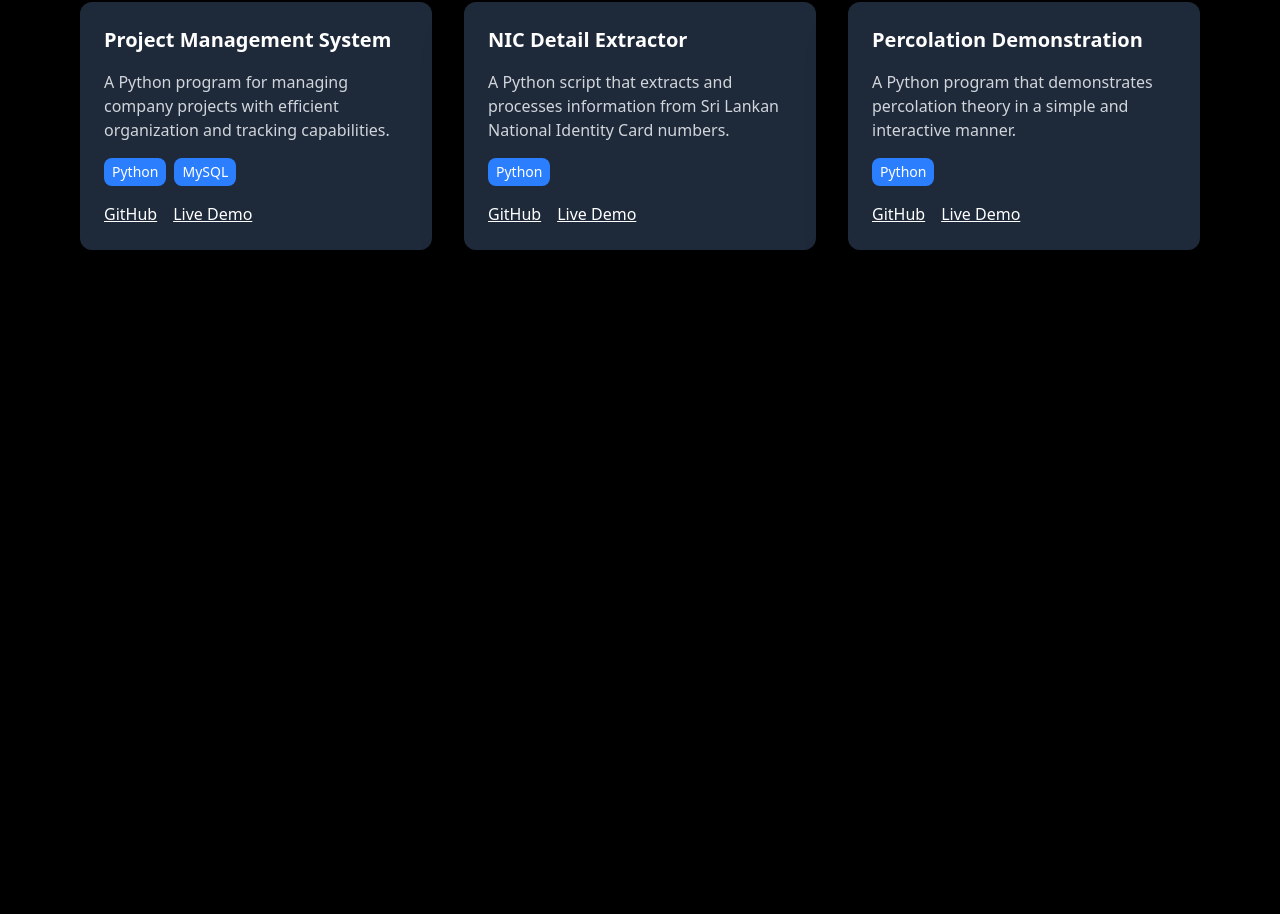
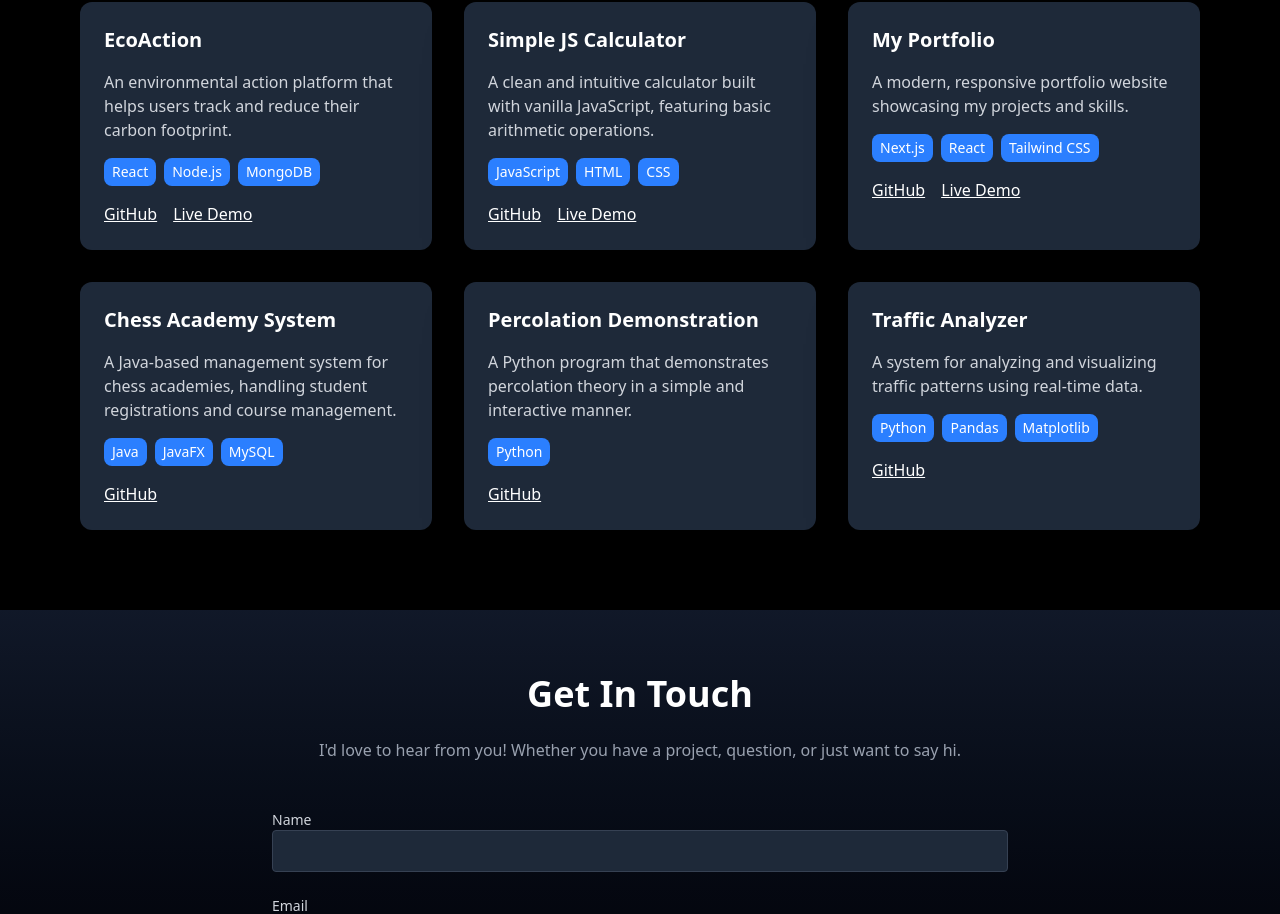
Before and after one commit to Anuja-jayasinghe/My-Portfolio, a Next.js app: page / in a window 1280 px wide. Shown: the part 1754-2668 px from the top of the page. Before the commit the page ends 2084 px from the top, so only its background shows below. Built offline with nearby package versions, Linux system fonts and the light colour scheme.

Commit message:
with partial contact form

```diff
--- /dev/null
+++ b/src/app/components/ContactSection.jsx
@@ -0,0 +1,66 @@
+'use client';
+import React from 'react';
+
+export default function ContactSection() {
+  return (
+    <section className="py-16 bg-gradient-to-b from-gray-900 to-black text-white">
+      <div className="max-w-3xl mx-auto px-4">
+        <h2 className="text-4xl font-bold text-center mb-6">Get In Touch</h2>
+        <p className="text-center text-gray-400 mb-12">
+          I'd love to hear from you! Whether you have a project, question, or just want to say hi.
+        </p>
+
+        <form
+          action="https://formcarry.com/s/YOUR_FORM_ID"
+          method="POST"
+          className="space-y-6"
+        >
+          <div>
+            <label className="block text-sm text-gray-300">Name</label>
+            <input
+              type="text"
+              name="name"
+              required
+              className="w-full bg-gray-800 border border-gray-700 px-4 py-2 rounded focus:outline-none focus:border-blue-500"
+            />
+          </div>
+          <div>
+            <label className="block text-sm text-gray-300">Email</label>
+            <input
+              type="email"
+              name="email"
+              required
+              className="w-full bg-gray-800 border border-gray-700 px-4 py-2 rounded focus:outline-none focus:border-blue-500"
+            />
+          </div>
+          <div>
+            <label className="block text-sm text-gray-300">Message</label>
+            <textarea
+              name="message"
+              rows="5"
+              required
+              className="w-full bg-gray-800 border border-gray-700 px-4 py-2 rounded focus:outline-none focus:border-blue-500"
+            ></textarea>
+          </div>
+          <button
+            type="submit"
+            className="bg-blue-600 hover:bg-blue-700 text-white px-6 py-2 rounded-md transition-all"
+          >
+            Send Message
+          </button>
+        </form>
+
+        <div className="mt-10 text-center space-y-3">
+          <p>📧 <a href="mailto:anujajayasinhe@gmail.com" className="text-blue-400">anujajayasinhe@gmail.com</a></p>
+          <div className="flex justify-center gap-4 mt-4 text-xl">
+            <a href="https://linkedin.com/in/anuja-jayasinghe" target="_blank" rel="noreferrer">🔗 LinkedIn</a>
+            <a href="https://twitter.com/anujajayasinhe" target="_blank" rel="noreferrer">🐦 Twitter</a>
+            <a href="https://instagram.com/anu.ja_j" target="_blank" rel="noreferrer">📸 Instagram</a>
+            <a href="https://discordapp.com/users/758840991691046933/" target="_blank" rel="noreferrer">💬 Discord</a>
+            <a href="https://facebook.com/anuja.jayasinghe.75" target="_blank" rel="noreferrer">📘 Facebook</a>
+          </div>
+        </div>
+      </div>
+    </section>
+  );
+}
--- a/src/app/components/ProjectsSection.jsx
+++ b/src/app/components/ProjectsSection.jsx
@@ -4,26 +4,44 @@ import React from 'react';
 
 const projects = [
   {
-    title: "Project Management System",
-    description: "A Python program for managing company projects with efficient organization and tracking capabilities.",
-    tech: ["Python", "MySQL"],
-    link: "https://github.com/Anuja-jayasinghe/Project-manegement-system",
-    github: "https://github.com/Anuja-jayasinghe/Project-manegement-system",
+    title: "EcoAction",
+    description: "An environmental action platform that helps users track and reduce their carbon footprint.",
+    tech: ["React", "Node.js", "MongoDB"],
+    link: "https://ecoaction-demo.vercel.app",
+    github: "https://github.com/Anuja-jayasinghe/EcoAction",
   },
   {
-    title: "NIC Detail Extractor",
-    description: "A Python script that extracts and processes information from Sri Lankan National Identity Card numbers.",
-    tech: ["Python"],
-    link: "https://github.com/Anuja-jayasinghe/NIC-detailExtracter",
-    github: "https://github.com/Anuja-jayasinghe/NIC-detailExtracter",
+    title: "Simple JS Calculator",
+    description: "A clean and intuitive calculator built with vanilla JavaScript, featuring basic arithmetic operations.",
+    tech: ["JavaScript", "HTML", "CSS"],
+    link: "https://simple-js-calculator.vercel.app",
+    github: "https://github.com/Anuja-jayasinghe/Simple_JS_Calculator",
+  },
+  {
+    title: "My Portfolio",
+    description: "A modern, responsive portfolio website showcasing my projects and skills.",
+    tech: ["Next.js", "React", "Tailwind CSS"],
+    link: "https://anuja-portfolio.vercel.app",
+    github: "https://github.com/Anuja-jayasinghe/my-portfolio",
+  },
+  {
+    title: "Chess Academy System",
+    description: "A Java-based management system for chess academies, handling student registrations and course management.",
+    tech: ["Java", "JavaFX", "MySQL"],
+    github: "https://github.com/Anuja-jayasinghe/ChessAcademySystem_Java",
   },
   {
     title: "Percolation Demonstration",
     description: "A Python program that demonstrates percolation theory in a simple and interactive manner.",
     tech: ["Python"],
-    link: "https://github.com/Anuja-jayasinghe/percolation_demonstration",
     github: "https://github.com/Anuja-jayasinghe/percolation_demonstration",
   },
+  {
+    title: "Traffic Analyzer",
+    description: "A system for analyzing and visualizing traffic patterns using real-time data.",
+    tech: ["Python", "Pandas", "Matplotlib"],
+    github: "https://github.com/Anuja-jayasinghe/traffic_analyzer",
+  }
 ];
 
 const ProjectsSection = () => {
@@ -60,6 +78,7 @@ const ProjectsSection = () => {
                 >
                   GitHub
                 </a>
+                {index < 3 && (
                   <a
                     href={project.link}
                     target="_blank"
@@ -68,6 +87,7 @@ const ProjectsSection = () => {
                   >
                     Live Demo
                   </a>
+                )}
               </div>
             </div>
           ))}
--- a/src/app/globals.css
+++ b/src/app/globals.css
@@ -1 +1,18 @@
 @import "tailwindcss";
+
+:root {
+  --foreground-rgb: 255, 255, 255;
+  --background-start-rgb: 0, 0, 0;
+  --background-end-rgb: 15, 15, 15;
+}
+
+body {
+  color: rgb(var(--foreground-rgb));
+  background: linear-gradient(
+    to bottom,
+    rgb(var(--background-start-rgb)),
+    rgb(var(--background-end-rgb))
+  );
+  min-height: 100vh;
+  background-attachment: fixed;
+}
--- a/src/app/layout.jsx
+++ b/src/app/layout.jsx
@@ -19,7 +19,7 @@ export const metadata = {
 export default function RootLayout({ children }) {
   return (
     <html lang="en">
-      <body className={`${geistSans.variable} ${geistMono.variable} bg-black text-white`}>
+      <body className={`${geistSans.variable} ${geistMono.variable} text-white`}>
         {children}
       </body>
     </html>
--- a/src/app/page.jsx
+++ b/src/app/page.jsx
@@ -2,6 +2,7 @@
 import Hero from "./components/Hero";
 import AboutSection from "./components/AboutSection";
 import ProjectsSection from "./components/ProjectsSection";
+import ContactSection from "./components/ContactSection";
 import { Metadata } from 'next';
 
 export default function Home() {
@@ -10,6 +11,7 @@ export default function Home() {
       <Hero />
       <AboutSection />
       <ProjectsSection/>
+      <ContactSection/>
     </div>
   );
 }
```
Lines whose indentation alone changed are shown as unchanged.
